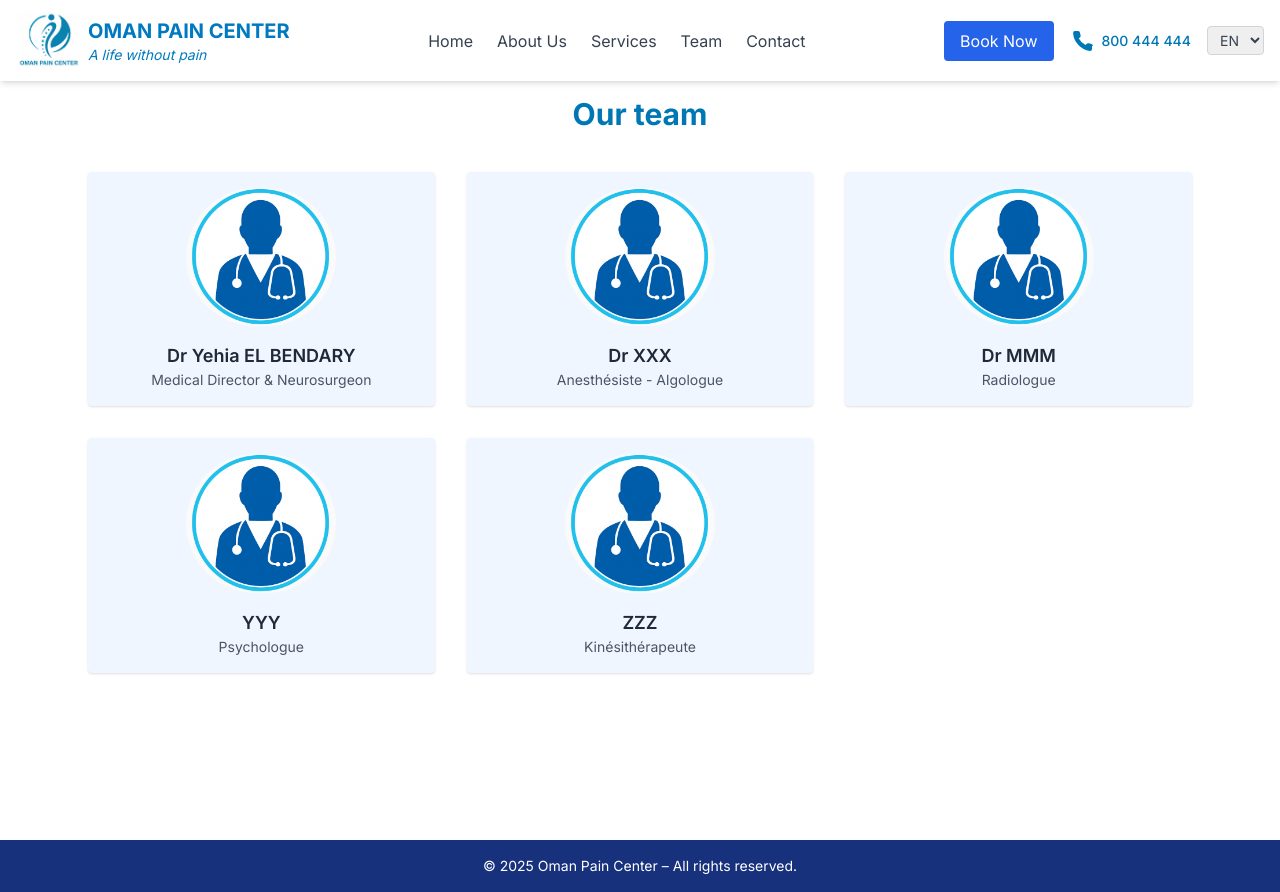
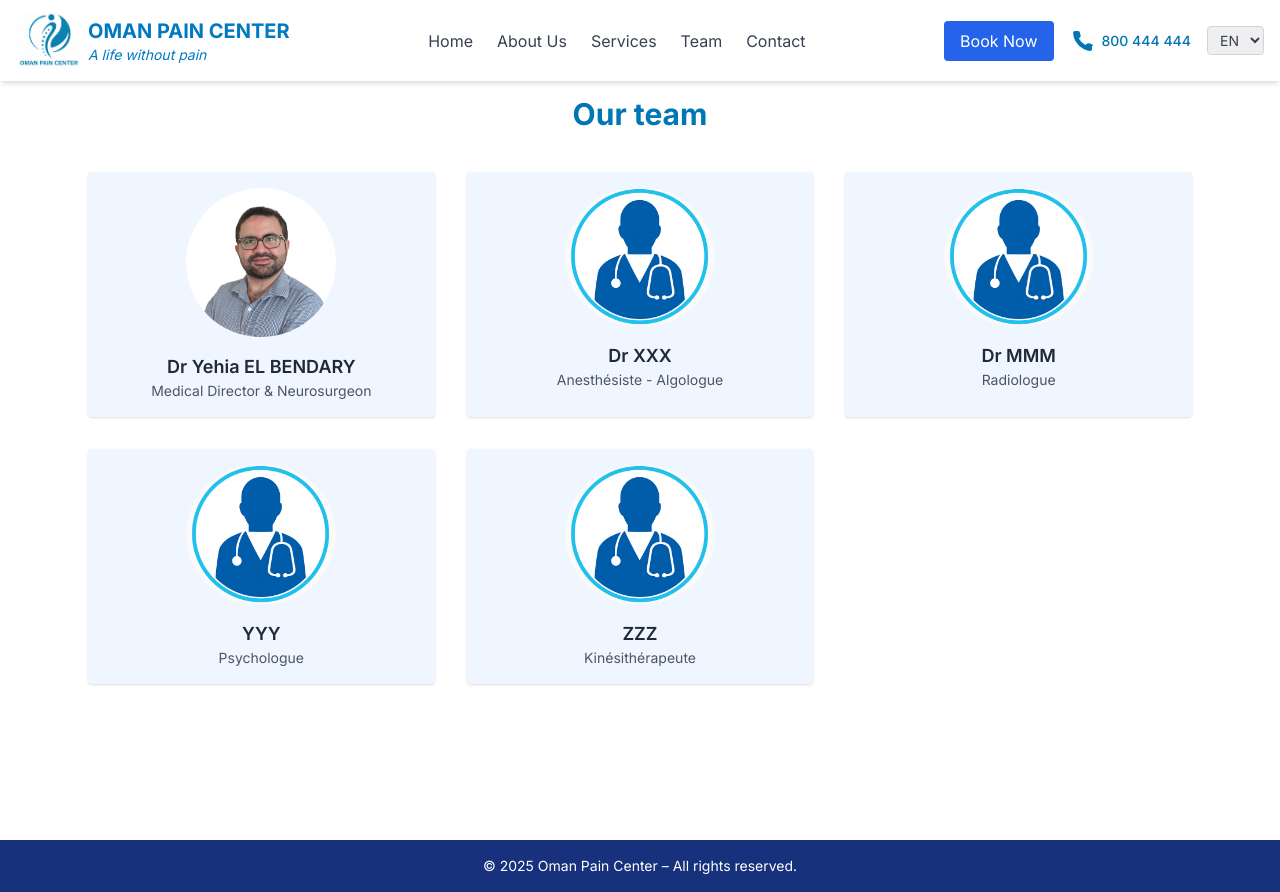
Before and after one commit to wafaalim/omanpaincenter, a Next.js app: page /equipe in a window 1280 px wide. Built offline with nearby package versions, Linux system fonts and the light colour scheme.

Commit message:
Force redeploy to remove image

```diff
--- a/app/equipe/page.tsx
+++ b/app/equipe/page.tsx
@@ -2,7 +2,7 @@ import Image from "next/image";
 
 export default function EquipePage() {
   const equipe = [
-    { nom: "Dr Yehia EL BENDARY", specialite: "Medical Director & Neurosurgeon", image: "/medecin2.PNG" },
+    { nom: "Dr Yehia EL BENDARY", specialite: "Medical Director & Neurosurgeon", image: "/Yehia.PNG" },
     { nom: "Dr XXX", specialite: "Anesthésiste - Algologue", image: "/medecin2.PNG" },
 	{ nom: "Dr MMM", specialite: "Radiologue", image: "/medecin3.PNG" },
     { nom: "YYY", specialite: "Psychologue", image: "/medecin4.PNG" },
```
